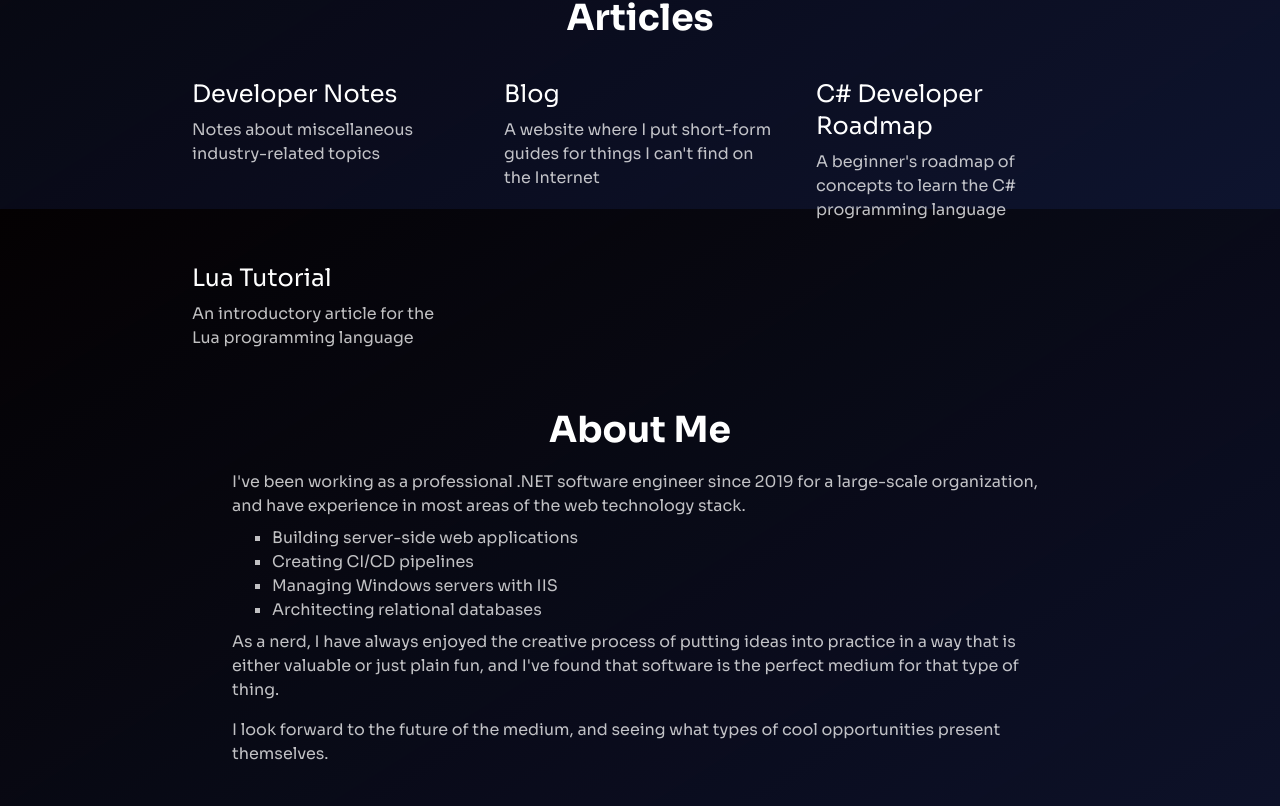
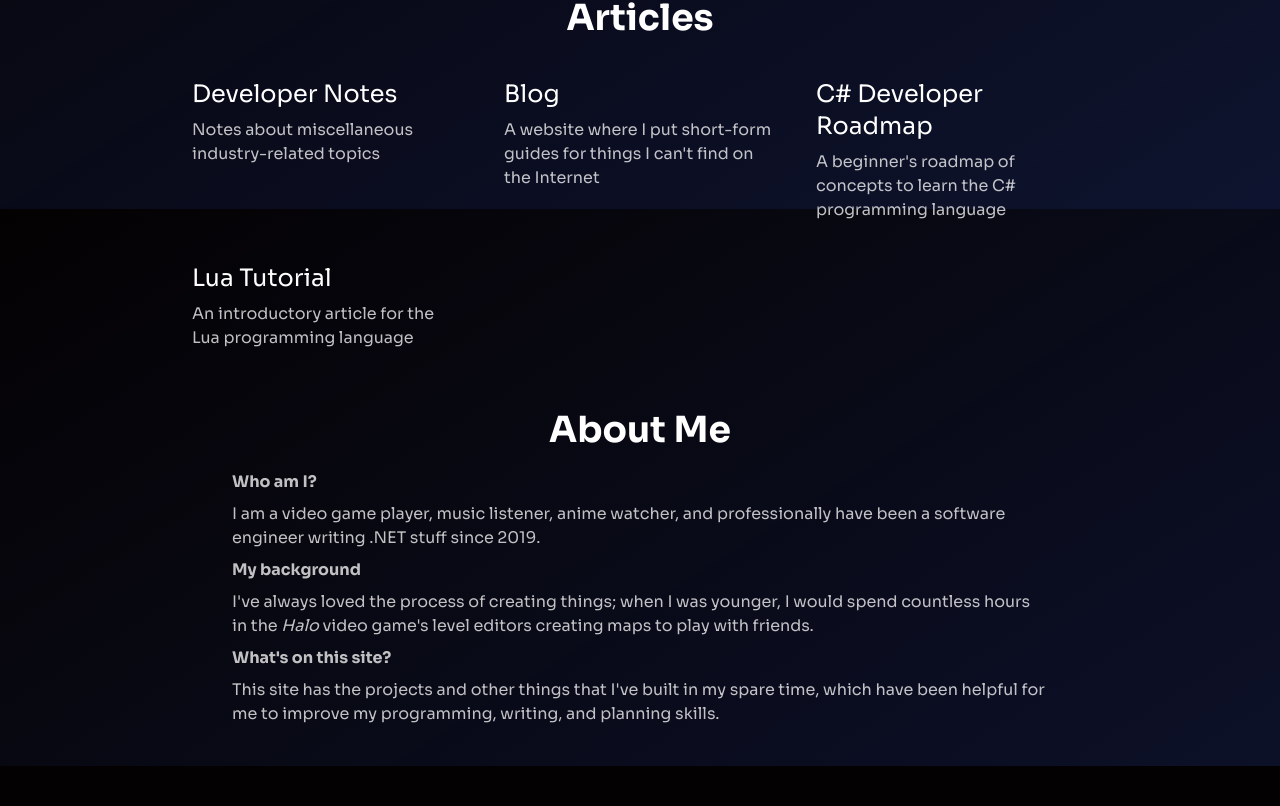
Before and after one commit to gridlocdev/gridloc.dev, a SvelteKit app: page / in a window 1280 px wide. Shown: the part 2991-3797 px from the top of the page. After the commit the page ends 3757 px from the top, so only its background shows below. Built offline with nearby package versions, Linux system fonts and the light colour scheme.

Commit message:
Added details to 'About Me' section

```diff
--- a/src/routes/AboutMe.svelte
+++ b/src/routes/AboutMe.svelte
@@ -1,23 +1,17 @@
 <h2 id="about" class="mt-10 p-5 text-center text-4xl font-bold">About Me</h2>
 <section class="flex flex-col gap-2 px-10 opacity-75">
+	<b>Who am I?</b>
 	<p>
-		I've been working as a professional .NET software engineer since 2019 for a large-scale
-		organization, and have experience in most areas of the web technology stack.
+		I am a video game player, music listener, anime watcher, and professionally have been a software
+		engineer writing .NET stuff since 2019.
 	</p>
-	<ul class="list-[square] pl-10">
-		<li>Building server-side web applications</li>
-		<li>Creating CI/CD pipelines</li>
-		<li>Managing Windows servers with IIS</li>
-		<li>Architecting relational databases</li>
-	</ul>
+	<b>My background</b>
 	<p>
-		As a nerd, I have always enjoyed the creative process of putting ideas into practice in a way
-		that is either valuable or just plain fun, and I've found that software is the perfect medium
-		for that type of thing.
+		I've always loved the process of creating things; when I was younger, I would spend countless
+		hours in the <i>Halo</i> video game's level editors creating maps to play with friends.
 	</p>
-	<p />
+	<b>What's on this site?</b>
 	<p>
-		I look forward to the future of the medium, and seeing what types of cool opportunities present
-		themselves.
+		This site has the projects and other things that I've built in my spare time, which have been helpful for me to improve my programming, writing, and planning skills.
 	</p>
 </section>
```
